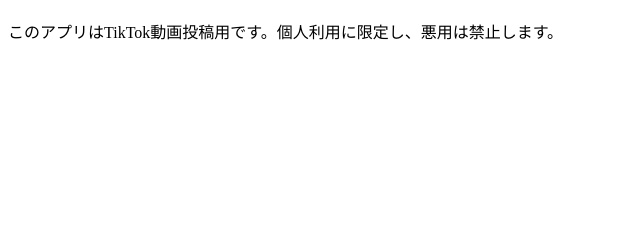
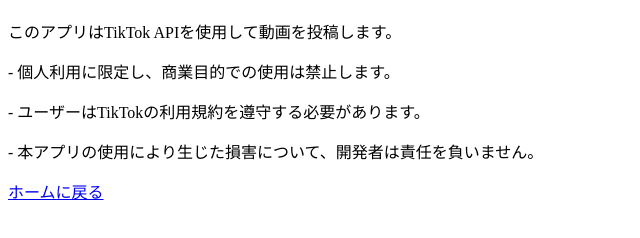
Before and after one commit to han-tech-108/tiktok, a plain HTML site: page terms.html in a window 1280 px wide. Shown: the part 70-308 px from the top of the page, without its empty margins (0-640 px from the left). Drawn offline with Linux system fonts and the light colour scheme.

Commit message:
Update terms.html

```diff
--- a/terms.html
+++ b/terms.html
@@ -1,8 +1,14 @@
 <!DOCTYPE html>
 <html>
-<head><title>Terms of Service</title></head>
+<head>
+  <title>Terms of Service</title>
+</head>
 <body>
   <h1>利用規約</h1>
-  <p>このアプリはTikTok動画投稿用です。個人利用に限定し、悪用は禁止します。</p>
+  <p>このアプリはTikTok APIを使用して動画を投稿します。</p>
+  <p>- 個人利用に限定し、商業目的での使用は禁止します。</p>
+  <p>- ユーザーはTikTokの利用規約を遵守する必要があります。</p>
+  <p>- 本アプリの使用により生じた損害について、開発者は責任を負いません。</p>
+  <a href="/index.html">ホームに戻る</a>
 </body>
 </html>
```
